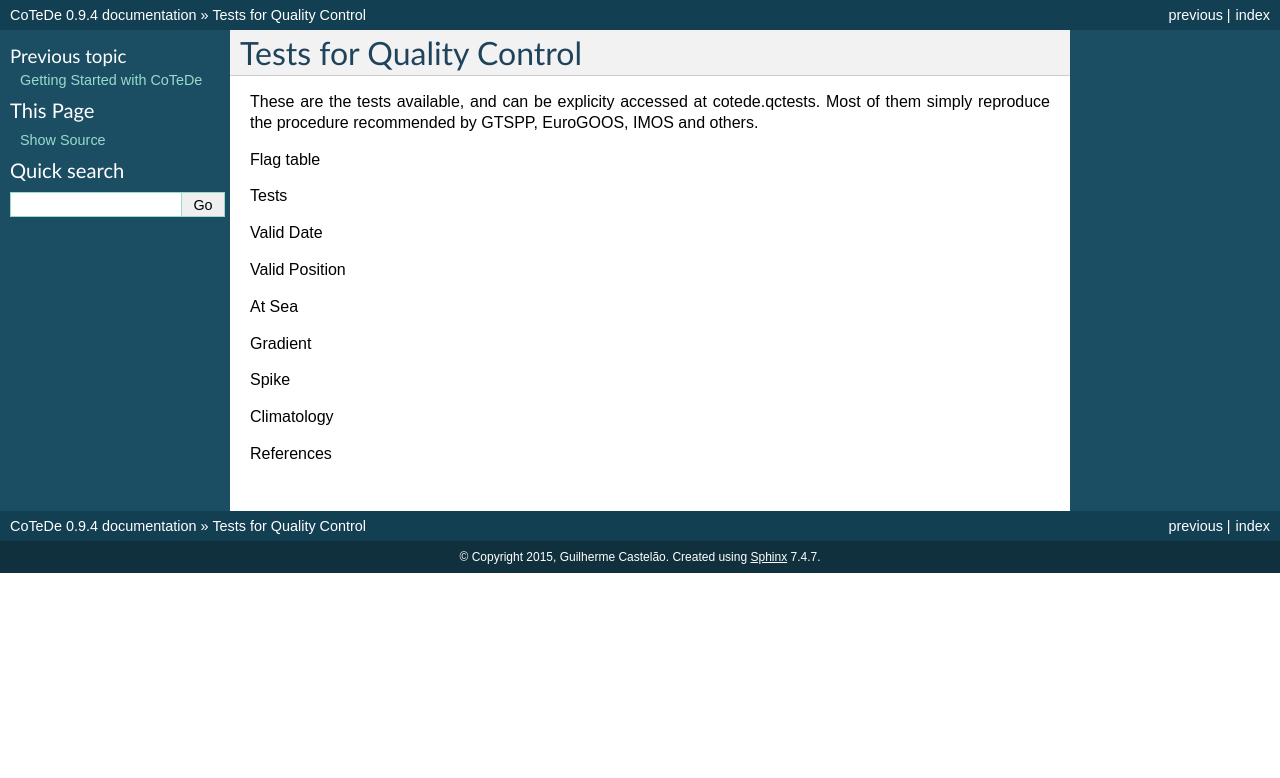
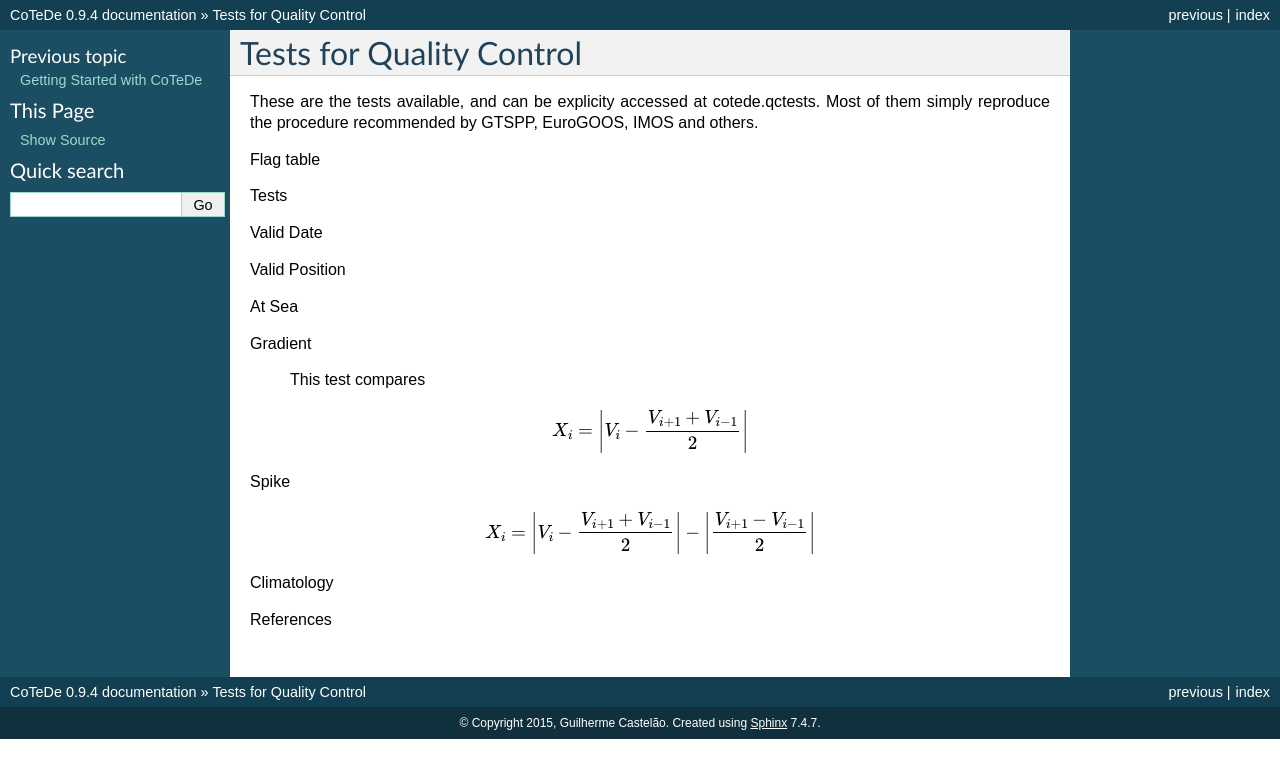
Before and after one commit to castelao/CoTeDe, a Sphinx documentation site: the page built from docs/source/tests.rst, in a window 1280 px wide. Shown: the top 778 px of the page. Built offline with Sphinx 7.4.7, drawn with Linux system fonts in a browser that asks for light colours; pages that are not in the unit, such as notebooks, are missing from menus.

Commit message:
Gradient and Spike equations

```diff
--- a/docs/source/tests.rst
+++ b/docs/source/tests.rst
@@ -17,7 +17,18 @@ At Sea
 
 Gradient
 
+  This test compares
+
+    .. math::
+
+       X_i = \left| V_i - \frac{V_{i+1} + V_{i-1}}{2} \right|
+
 Spike
+
+.. math::
+
+   X_i = \left| V_i - \frac{V_{i+1} + V_{i-1}}{2} \right| - \left| \frac{V_{i+1} - V_{i-1}}{2} \right|
+
 
 Climatology
 
```
